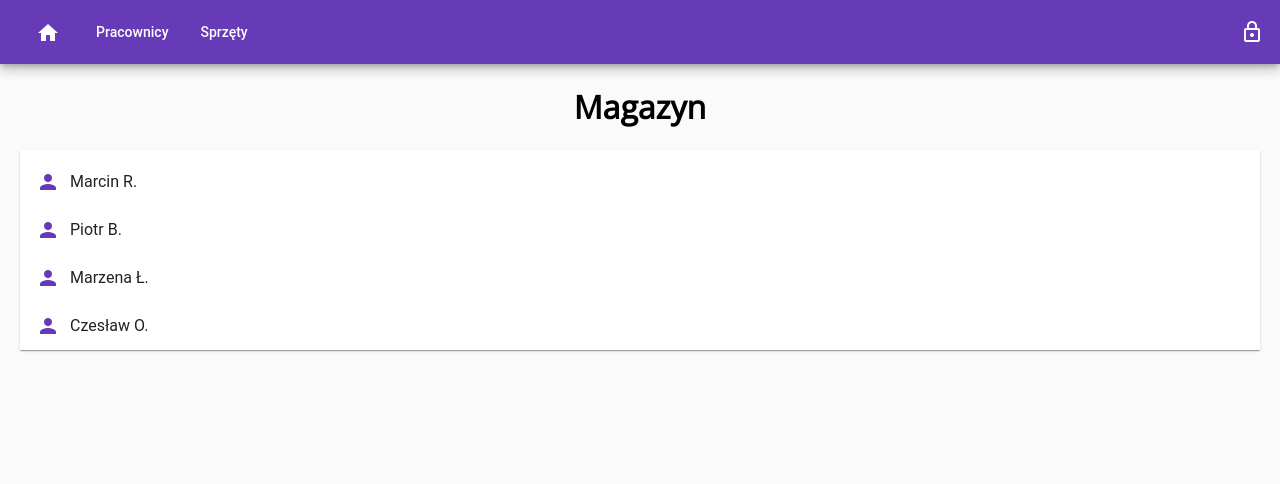
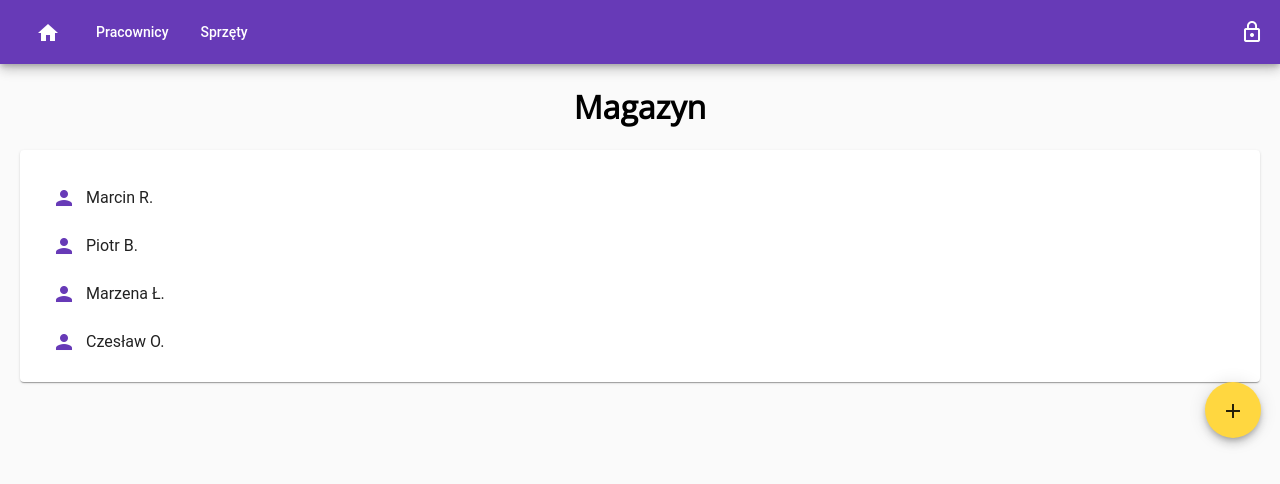
Before and after one commit to zaqwsx55/magazyn, an Angular app: page /workers in a window 1280 px wide. Shown: the top 484 px of the page. Built offline with nearby package versions, Linux system fonts and the light colour scheme.

Commit message:
Zmiany wizualne na stronie Workers

```diff
--- a/src/app/workers/workers.component.css
+++ b/src/app/workers/workers.component.css
@@ -2,6 +2,6 @@
     margin: 0 20px;
 }
 
-.mat-icon {
-    margin-right: 10px;
+.worker {
+    margin-left: 10px;
 }
--- a/src/app/workers/workers.component.html
+++ b/src/app/workers/workers.component.html
@@ -1,8 +1,24 @@
-<div class="mat-card">
-  <mat-nav-list>
-    <mat-list-item *ngFor="let worker of workers">
-      <mat-icon color="primary">person</mat-icon>
-      <p>{{ worker.firstName }} {{ worker.lastName }}.</p>
-    </mat-list-item>
-  </mat-nav-list>
+<div fxLayout>
+
+  <div fxFlex>
+    <mat-card>
+      <mat-nav-list>
+        <mat-list-item *ngFor="let worker of workers" routerLink="/workers/{{ worker.id }}">
+          <mat-icon color="primary">person</mat-icon>
+          <p class="worker">{{ worker.firstName }} {{ worker.lastName }}.</p>
+        </mat-list-item>
+      </mat-nav-list>
+    </mat-card>
+  </div>
+
 </div>
+
+<div fxLayout="row" fxLayoutAlign="end start">
+
+  <div fxFlex="75px">
+    <button mat-fab routerLink="/workeredit">
+      <mat-icon class="add-button">add</mat-icon>
+    </button>
+  </div>
+
+</div>
```
